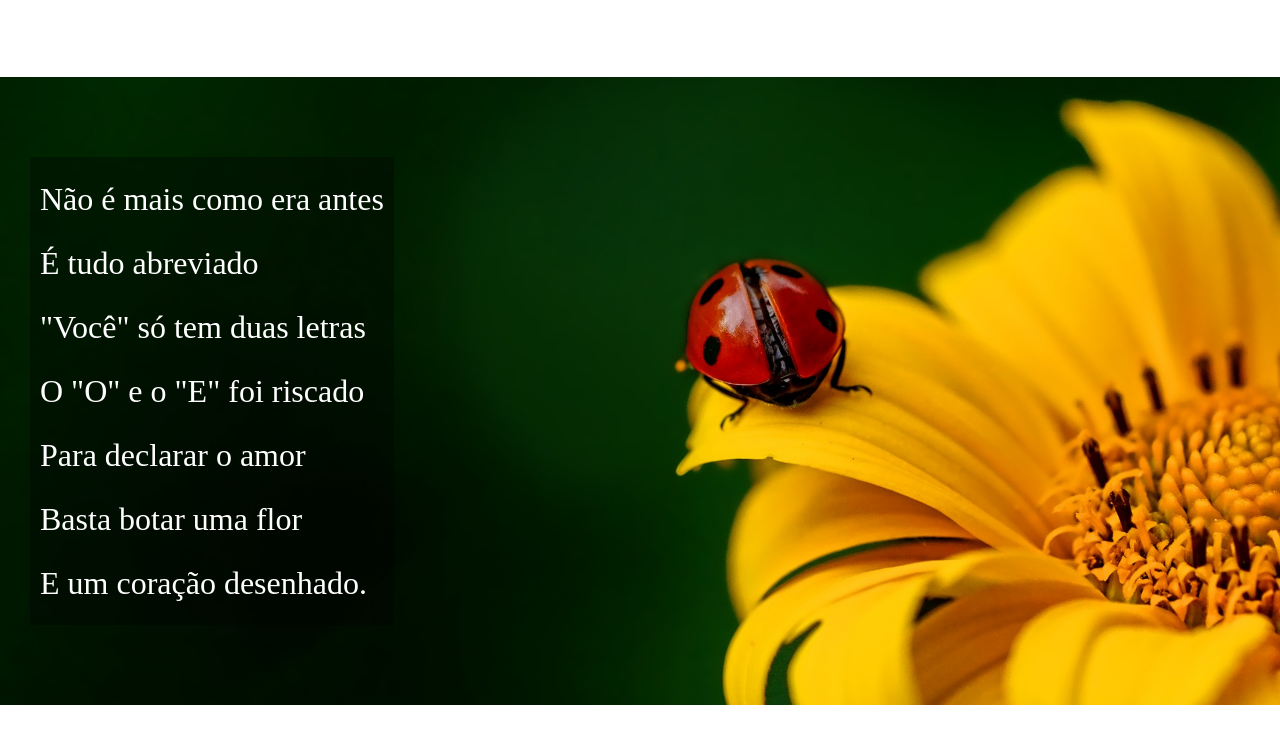
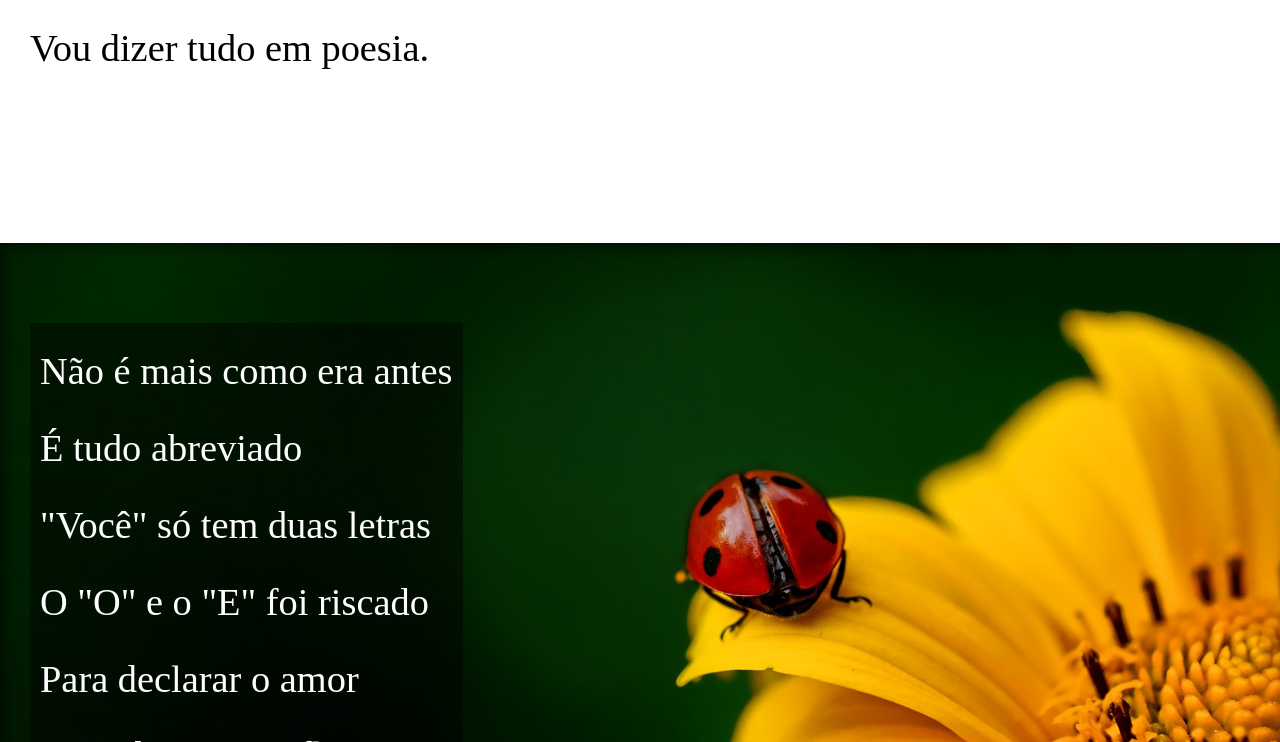
Before and after one commit to pedroaragoni-dev/html-css, a plain HTML site: page desafios/desafio012/index.html in a window 1280 px wide. Shown: the part 758-1500 px from the top of the page. Drawn offline with Linux system fonts and the light colour scheme; files whose address does not match are found by name; a web font is replaced by a local one.

Commit message:
finalização do desafio 12

```diff
--- a/desafios/desafio012/estilo/style.css
+++ b/desafios/desafio012/estilo/style.css
@@ -56,7 +56,11 @@ section {
     padding-left: 30px;
     line-height: 2em;
     font-family: var(--font3);
-    font-size: 2.5vw;
+    font-size: 3vw;
+}
+
+section > p {
+    padding-bottom: 2em;
 }
 
 section.normal {
@@ -66,16 +70,25 @@ section.normal {
 section.imagem {
     background-color: darkgrey;
     background-image: url('imagens/background001.jpg');
-    background-position: center center;
+    background-position: right center;
     background-size: cover;
     background-attachment: fixed;
     color: white;
+    box-shadow: inset 6px 6px 13px 0px rgba(0, 0, 0, 0.452);
 }
 
 section.imagem > p {
-    background-color: rgba(0, 0, 0, 0.329);
+    background-color: rgba(0, 0, 0, 0.452);
     display: inline-block;
     padding: 10px;
+}
+
+section#img01 {
+    background-image: url('../imagens/background001.jpg');
+}
+
+section#img02 {
+    background-image: url('../imagens/background002.jpg');
 }
 
 footer {
--- a/desafios/desafio012/index.html
+++ b/desafios/desafio012/index.html
@@ -24,7 +24,7 @@
         </p>
     </section>
 
-    <section class="imagem">
+    <section class="imagem" id="img01">
         <p>
             Não é mais como era antes <br>
             É tudo abreviado <br>
@@ -58,7 +58,7 @@
 
     </section>
 
-    <section class="imagem">
+    <section class="imagem" id="img02">
         <p>
             Tenho saudade das cartas <br>
             Escritas com a própria mão <br>
@@ -71,6 +71,7 @@
     </section>
 
     <section class="normal">
+
             <p>
                 Agora, escrevo e envio <br>
                 Chegando na mesma hora <br>
@@ -80,6 +81,8 @@
                 O mundo ficou cativo <br>
                 Da tecnologia do agora.
             </p>
+
+
             <p>
                 Felizmente, pra orar <br>
                 Não precisa de internet <br>
@@ -89,7 +92,6 @@
                 Seus lábios são aparelhos <br>
                 Deixe que Deus interprete.
             </p>
-
     </section>
 
     <footer>
```
